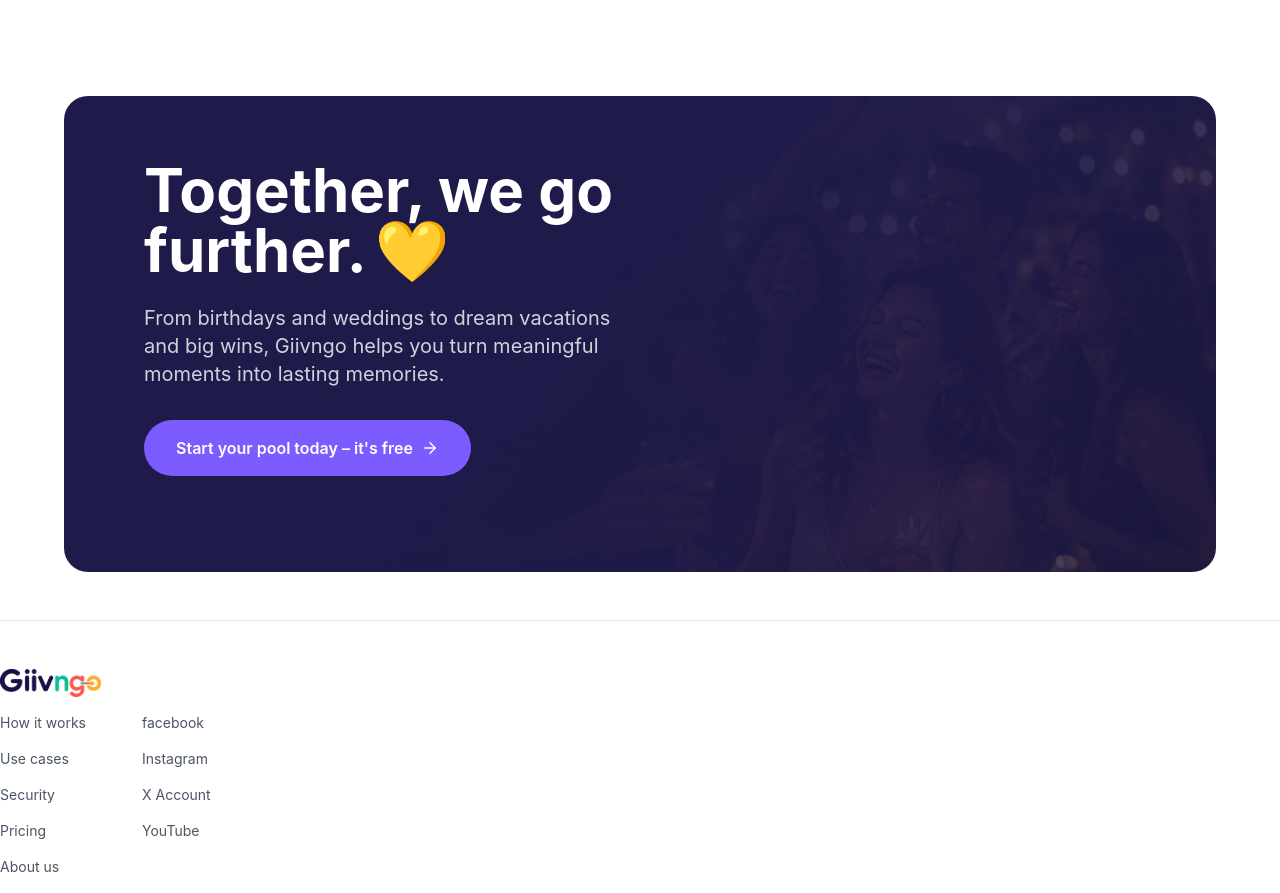
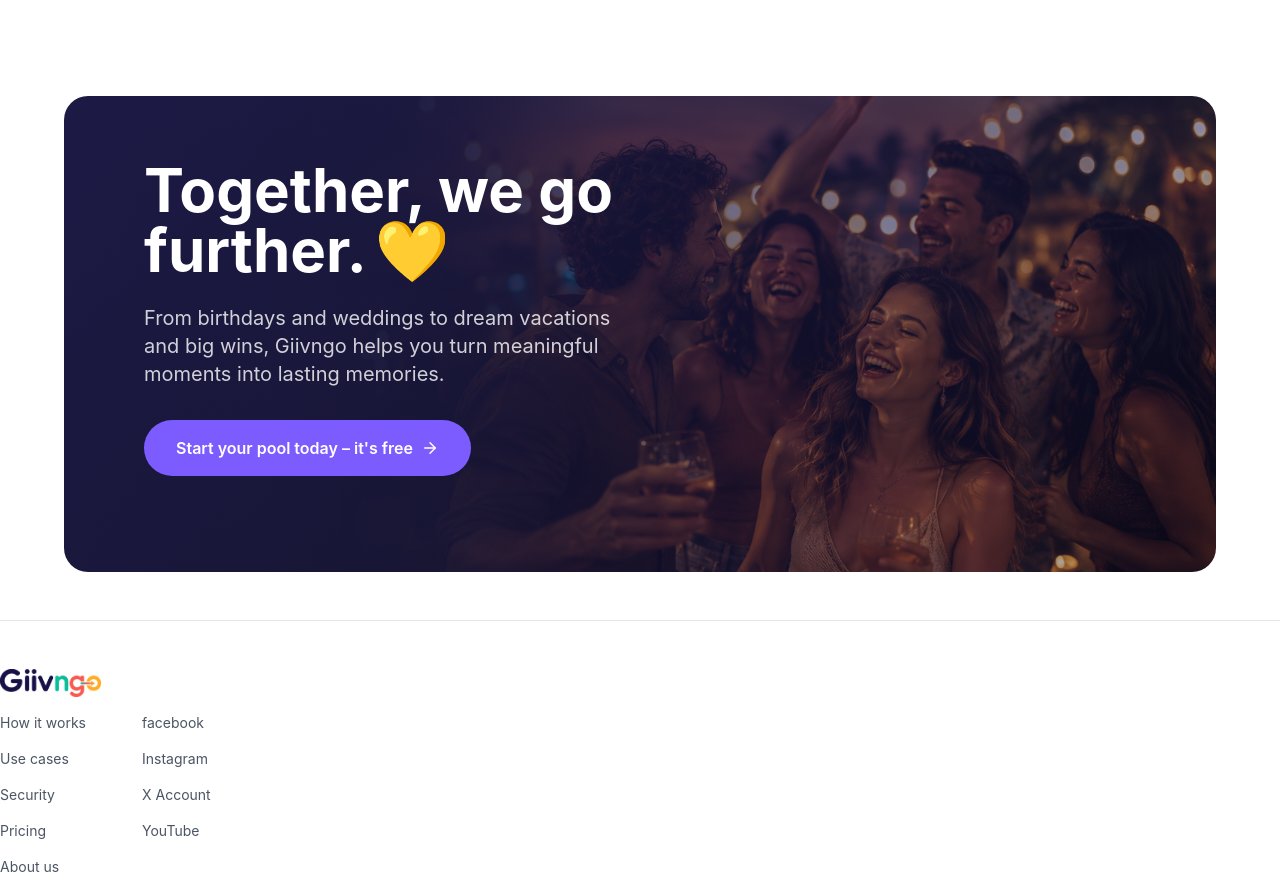
Before and after one commit to giivngoproject-svg/giivngo-app, a Next.js app: page / in a window 1280 px wide. Shown: the part 2927-3820 px from the top of the page. Built offline with nearby package versions, Linux system fonts and the light colour scheme.

Commit message:
Lighten final CTA overlay so the photo shows through
Soften the purple gradient (opaque -> 0.9/0.65/0.3 alpha) so the background
photo is visible on the right while keeping the left dark enough for the
white copy.

Co-Authored-By: Claude Opus 4.8 (1M context) <noreply@anthropic.com>

```diff
--- a/src/app/(web)/home1.tsx
+++ b/src/app/(web)/home1.tsx
@@ -272,7 +272,7 @@ export default function Home1() {
           className="relative overflow-hidden rounded-3xl px-8 py-16 sm:px-12 lg:px-20"
           style={{
             backgroundImage:
-              'linear-gradient(135deg, #1E1B4B 0%, #1E1B4B 40%, rgba(30, 27, 75, 0.8) 100%), url(/giivngo-footer.png)',
+              'linear-gradient(135deg, rgba(30, 27, 75, 0.9) 0%, rgba(30, 27, 75, 0.65) 45%, rgba(30, 27, 75, 0.3) 100%), url(/giivngo-footer.png)',
             backgroundSize: 'cover',
             backgroundPosition: 'right center',
           }}
```
